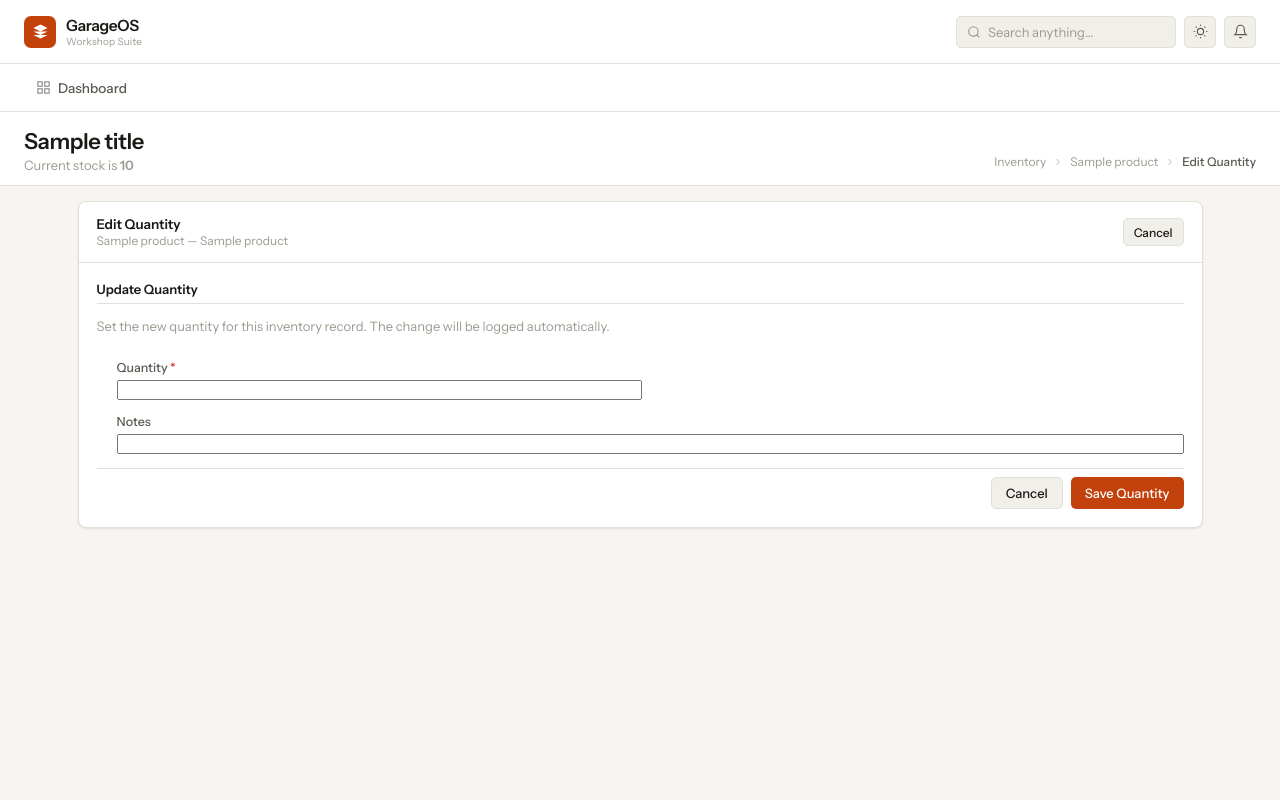
After one commit to pruthviraj-vegi/bhaskar, a Django app: template inventory/templates/inventory/edit_quantity.html in a window 1280 px wide. The commit adds this page. Run offline with Django 5.2, Linux system fonts and the light colour scheme; the template is opened without the code that fills it: most values are stand-ins (such as "Sample title", 1, 10 or a date in 2020); form fields are guessed from the names that the template uses; some libraries are stand-ins or nearby versions; some web fonts are replaced.

Commit message:
feat: add inventory quantity editing functionality and enforce mandatory initial quantity on product creation

```diff
--- a/inventory/templates/inventory/detail.html
+++ b/inventory/templates/inventory/detail.html
@@ -62,6 +62,9 @@
                   <td style="text-align:right;">
                     <div class="action-buttons" style="justify-content:flex-end;">
                       {% if perms.inventory.change_inventory %}
+                      <a href="{% url 'inventory:edit_quantity' inv.pk %}" class="btn btn-primary btn-sm" title="Edit Quantity">
+                        <i data-icon="edit"></i> Edit
+                      </a>
                       <a href="{% url 'inventory:adjust_stock' inv.pk %}" class="btn btn-secondary btn-sm" title="Adjust Stock">
                         Adjust
                       </a>
--- /dev/null
+++ b/inventory/templates/inventory/edit_quantity.html
@@ -0,0 +1,78 @@
+{% extends "base.html" %}
+{% load custom_filters %}
+
+{% block title %}{{ title }}{% endblock %}
+
+{% block content %}
+
+<div class="page-header">
+  <div>
+    <h1 class="page-title">{{ title }}</h1>
+    <p class="page-sub">Current stock is <strong>{{ inventory.quantity }}</strong></p>
+  </div>
+  <div class="breadcrumb">
+    <a href="{% url 'inventory:list' %}">Inventory</a>
+    <i data-icon="chevronRight"></i>
+    <a href="{% url 'inventory:detail' product.pk %}">{{ product.part_name }}</a>
+    <i data-icon="chevronRight"></i>
+    <span>Edit Quantity</span>
+  </div>
+</div>
+
+<div class="content">
+  <div class="page active">
+    <div class="form-container">
+      <div class="card">
+        <div class="card-header">
+          <div>
+            <div class="card-title">Edit Quantity</div>
+            <div class="card-sub">{{ product.part_name }} — {{ product.company_name }}</div>
+          </div>
+          <a href="{% url 'inventory:detail' product.pk %}" class="btn btn-secondary btn-sm">Cancel</a>
+        </div>
+
+        <div class="card-body form-body">
+          <form method="post" novalidate>
+            {% csrf_token %}
+
+            <div class="form-section">
+              <div class="form-section-title">Update Quantity</div>
+              <p class="info-secondary" style="margin-bottom: 12px; font-size: 13px;">
+                Set the new quantity for this inventory record. The change will be logged automatically.
+              </p>
+
+              <div class="form-grid">
+                <div class="form-group">
+                  <label class="form-label" for="{{ form.quantity.id_for_label }}">
+                    Quantity <span>*</span>
+                  </label>
+                  {{ form.quantity }}
+                  {% if form.quantity.errors %}
+                  <div class="form-feedback"><div class="form-error">{{ form.quantity.errors }}</div></div>
+                  {% endif %}
+                </div>
+              </div>
+              <div class="form-grid">
+                <div class="form-group" style="grid-column: 1 / -1;">
+                  <label class="form-label" for="{{ form.notes.id_for_label }}">Notes</label>
+                  {{ form.notes }}
+                  {% if form.notes.errors %}
+                  <div class="form-feedback"><div class="form-error">{{ form.notes.errors }}</div></div>
+                  {% endif %}
+                </div>
+              </div>
+            </div>
+
+            <div class="divider form-divider"></div>
+
+            <div class="form-actions">
+              <a href="{% url 'inventory:detail' product.pk %}" class="btn btn-secondary">Cancel</a>
+              <button type="submit" class="btn btn-primary">Save Quantity</button>
+            </div>
+          </form>
+        </div>
+      </div>
+    </div>
+  </div>
+</div>
+{% endblock %}
--- a/inventory/templates/inventory/form.html
+++ b/inventory/templates/inventory/form.html
@@ -116,9 +116,12 @@
               <div class="form-grid">
                 <div class="form-group">
                   <label class="form-label" for="{{ form.initial_quantity.id_for_label }}">
-                    Initial Quantity
+                    Initial Quantity <span>*</span>
                   </label>
                   {{ form.initial_quantity }}
+                  {% if form.initial_quantity.help_text %}
+                  <div class="info-secondary" style="font-size: 12px; margin-top: 4px;">{{ form.initial_quantity.help_text }}</div>
+                  {% endif %}
                   {% if form.initial_quantity.errors %}
                   <div class="form-feedback"><div class="form-error">{{ form.initial_quantity.errors }}</div></div>
                   {% endif %}
--- a/inventory/urls.py
+++ b/inventory/urls.py
@@ -23,6 +23,11 @@ urlpatterns = [
         "stock/<int:pk>/receive/",
         views.StockReceiveView.as_view(),
         name="receive_stock",
+    ),
+    path(
+        "stock/<int:pk>/edit-quantity/",
+        views.InventoryQuantityEditView.as_view(),
+        name="edit_quantity",
     ),
     # Assembly
     path("assembly/", assembly_view.assembly_list_view, name="assembly_list"),
```
Also changed, not shown: AeroSeva/settings.py (+10 -3 lines), inventory/forms.py (+41 -4 lines), inventory/views.py (+77 -13 lines), db.sqlite3.
